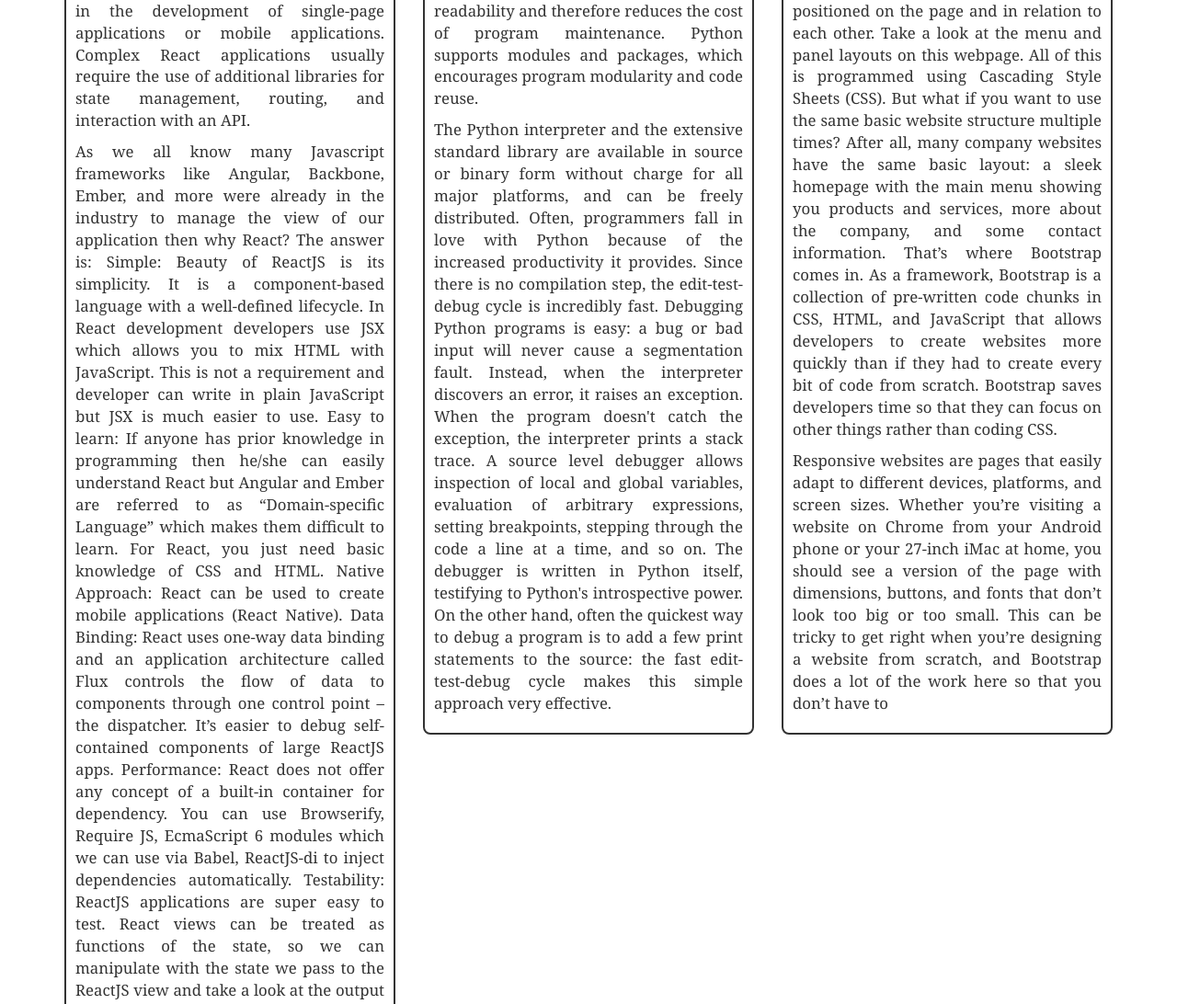
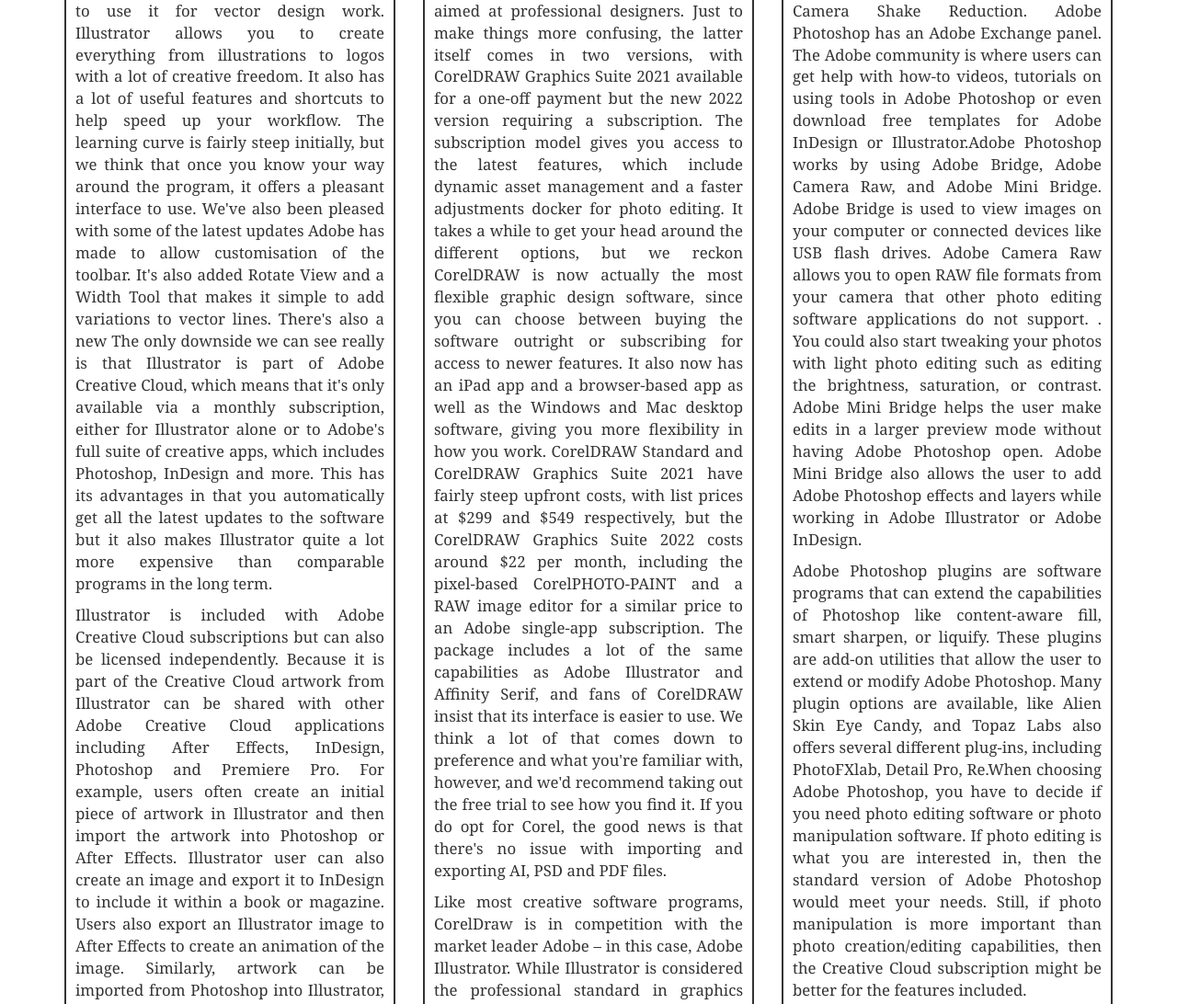
Before and after one commit to salmanumer86/bootstarp-test, a plain HTML site: page Graphic Designing Softwares.html in a window 1280 px wide. Shown: the part 703-1795 px from the top of the page at 92% size. Drawn offline with nearby package versions, Linux system fonts and the light colour scheme; a web font is replaced by a local one.

Commit message:
Text Content Changed

```diff
--- a/Graphic Designing Softwares.html
+++ b/Graphic Designing Softwares.html
@@ -74,7 +74,7 @@
           text-decoration-line: underline;
         "
       >
-        WEB DEVELOPMENT SOFTWARES
+        GRAPHIC DESIGNING SOFTWARES
       </h1>
       <svg
         xmlns="http://www.w3.org/2000/svg"
@@ -115,7 +115,7 @@
           d="M11.182.008C11.148-.03 9.923.023 8.857 1.18c-1.066 1.156-.902 2.482-.878 2.516.024.034 1.52.087 2.475-1.258.955-1.345.762-2.391.728-2.43Zm3.314 11.733c-.048-.096-2.325-1.234-2.113-3.422.212-2.189 1.675-2.789 1.698-2.854.023-.065-.597-.79-1.254-1.157a3.692 3.692 0 0 0-1.563-.434c-.108-.003-.483-.095-1.254.116-.508.139-1.653.589-1.968.607-.316.018-1.256-.522-2.267-.665-.647-.125-1.333.131-1.824.328-.49.196-1.422.754-2.074 2.237-.652 1.482-.311 3.83-.067 4.56.244.729.625 1.924 1.273 2.796.576.984 1.34 1.667 1.659 1.899.319.232 1.219.386 1.843.067.502-.308 1.408-.485 1.766-.472.357.013 1.061.154 1.782.539.571.197 1.111.115 1.652-.105.541-.221 1.324-1.059 2.238-2.758.347-.79.505-1.217.473-1.282Z"
         />
       </svg>
-      <p style="color: snow">Top Web Development and Designing Softwares</p>
+      <p style="color: snow">Top Graphic Designing Softwares</p>
     </div>
 
     <div style="padding-bottom: 10px" class="container">
@@ -130,7 +130,7 @@
           "
         >
           <div style="display: flex; justify-content: space-around">
-            <h3>JS REACT</h3>
+            <h3>ADOBE ILUSTRATOR</h3>
             <img
               width="50px"
               src="https://cdn4.iconfinder.com/data/icons/logos-3/600/React.js_logo-512.png"
@@ -146,42 +146,44 @@
             "
           >
             <p>
-              In a small definition, React is a declarative, efficient, and
-              flexible JavaScript library for building user interfaces. It is
-              maintained by Facebook and a community of individual developers
-              and companies. It is currently one of the most popular JavaScript
-              front-end libraries which has a strong foundation and a large
-              community supporting it. React can be used as a base in the
-              development of single-page applications or mobile applications.
-              Complex React applications usually require the use of additional
-              libraries for state management, routing, and interaction with an
-              API.
+              If you want the best graphic design software for vector drawing
+              and editing, then really you'll want Adobe Illustrator. Regular
+              updates have kept it ahead of growing competition in terms of the
+              range of features and tools (including the addition of Firefly
+              AI), and it also remains the industry-standard software, meaning
+              that if you're working or anyone other than yourself, you'll
+              probably be expected to use it for vector design work. Illustrator
+              allows you to create everything from illustrations to logos with a
+              lot of creative freedom. It also has a lot of useful features and
+              shortcuts to help speed up your workflow. The learning curve is
+              fairly steep initially, but we think that once you know your way
+              around the program, it offers a pleasant interface to use. We've
+              also been pleased with some of the latest updates Adobe has made
+              to allow customisation of the toolbar. It's also added Rotate View
+              and a Width Tool that makes it simple to add variations to vector
+              lines. There's also a new The only downside we can see really is
+              that Illustrator is part of Adobe Creative Cloud, which means that
+              it's only available via a monthly subscription, either for
+              Illustrator alone or to Adobe's full suite of creative apps, which
+              includes Photoshop, InDesign and more. This has its advantages in
+              that you automatically get all the latest updates to the software
+              but it also makes Illustrator quite a lot more expensive than
+              comparable programs in the long term.
             </p>
             <p>
-              As we all know many Javascript frameworks like Angular, Backbone,
-              Ember, and more were already in the industry to manage the view of
-              our application then why React? The answer is: Simple: Beauty of
-              ReactJS is its simplicity. It is a component-based language with a
-              well-defined lifecycle. In React development developers use JSX
-              which allows you to mix HTML with JavaScript. This is not a
-              requirement and developer can write in plain JavaScript but JSX is
-              much easier to use. Easy to learn: If anyone has prior knowledge
-              in programming then he/she can easily understand React but Angular
-              and Ember are referred to as “Domain-specific Language” which
-              makes them difficult to learn. For React, you just need basic
-              knowledge of CSS and HTML. Native Approach: React can be used to
-              create mobile applications (React Native). Data Binding: React
-              uses one-way data binding and an application architecture called
-              Flux controls the flow of data to components through one control
-              point – the dispatcher. It’s easier to debug self-contained
-              components of large ReactJS apps. Performance: React does not
-              offer any concept of a built-in container for dependency. You can
-              use Browserify, Require JS, EcmaScript 6 modules which we can use
-              via Babel, ReactJS-di to inject dependencies automatically.
-              Testability: ReactJS applications are super easy to test. React
-              views can be treated as functions of the state, so we can
-              manipulate with the state we pass to the ReactJS view and take a
-              look at the output and triggered actions, events, functions, etc.
+              Illustrator is included with Adobe Creative Cloud subscriptions
+              but can also be licensed independently. Because it is part of the
+              Creative Cloud artwork from Illustrator can be shared with other
+              Adobe Creative Cloud applications including After Effects,
+              InDesign, Photoshop and Premiere Pro. For example, users often
+              create an initial piece of artwork in Illustrator and then import
+              the artwork into Photoshop or After Effects. Illustrator user can
+              also create an image and export it to InDesign to include it
+              within a book or magazine. Users also export an Illustrator image
+              to After Effects to create an animation of the image. Similarly,
+              artwork can be imported from Photoshop into Illustrator, where a
+              final design can be assembled, mixing text, illustrations, and the
+              imported image.
             </p>
           </div>
         </div>
@@ -195,7 +197,7 @@
           "
         >
           <div style="display: flex; justify-content: space-around">
-            <h3>PHYTON</h3>
+            <h3>CORELDRAW</h3>
             <img
               width="50px"
               src="https://cdn.freebiesupply.com/logos/large/2x/python-5-logo-png-transparent.png"
@@ -211,34 +213,45 @@
             "
           >
             <p>
-              Python is an interpreted, object-oriented, high-level programming
-              language with dynamic semantics. Its high-level built in data
-              structures, combined with dynamic typing and dynamic binding, make
-              it very attractive for Rapid Application Development, as well as
-              for use as a scripting or glue language to connect existing
-              components together. Python's simple, easy to learn syntax
-              emphasizes readability and therefore reduces the cost of program
-              maintenance. Python supports modules and packages, which
-              encourages program modularity and code reuse.
+              Once the market leader in vector design, CorelDRAW lost some of
+              its popularity to Adobe Illustrator, but it still has legions of
+              loyal fans and it continues to upgrade its offering to keep up
+              with most of the features offered by competitors. It's now
+              available in two formats: in CorelDRAW Standard, which is marketed
+              to amateur enthusiasts, and CorelDRAW Graphics Suite, which is a
+              larger package of tools aimed at professional designers. Just to
+              make things more confusing, the latter itself comes in two
+              versions, with CorelDRAW Graphics Suite 2021 available for a
+              one-off payment but the new 2022 version requiring a subscription.
+              The subscription model gives you access to the latest features,
+              which include dynamic asset management and a faster adjustments
+              docker for photo editing. It takes a while to get your head around
+              the different options, but we reckon CorelDRAW is now actually the
+              most flexible graphic design software, since you can choose
+              between buying the software outright or subscribing for access to
+              newer features. It also now has an iPad app and a browser-based
+              app as well as the Windows and Mac desktop software, giving you
+              more flexibility in how you work. CorelDRAW Standard and CorelDRAW
+              Graphics Suite 2021 have fairly steep upfront costs, with list
+              prices at $299 and $549 respectively, but the CorelDRAW Graphics
+              Suite 2022 costs around $22 per month, including the pixel-based
+              CorelPHOTO-PAINT and a RAW image editor for a similar price to an
+              Adobe single-app subscription. The package includes a lot of the
+              same capabilities as Adobe Illustrator and Affinity Serif, and
+              fans of CorelDRAW insist that its interface is easier to use. We
+              think a lot of that comes down to preference and what you're
+              familiar with, however, and we'd recommend taking out the free
+              trial to see how you find it. If you do opt for Corel, the good
+              news is that there's no issue with importing and exporting AI, PSD
+              and PDF files.
             </p>
             <p>
-              The Python interpreter and the extensive standard library are
-              available in source or binary form without charge for all major
-              platforms, and can be freely distributed. Often, programmers fall
-              in love with Python because of the increased productivity it
-              provides. Since there is no compilation step, the edit-test-debug
-              cycle is incredibly fast. Debugging Python programs is easy: a bug
-              or bad input will never cause a segmentation fault. Instead, when
-              the interpreter discovers an error, it raises an exception. When
-              the program doesn't catch the exception, the interpreter prints a
-              stack trace. A source level debugger allows inspection of local
-              and global variables, evaluation of arbitrary expressions, setting
-              breakpoints, stepping through the code a line at a time, and so
-              on. The debugger is written in Python itself, testifying to
-              Python's introspective power. On the other hand, often the
-              quickest way to debug a program is to add a few print statements
-              to the source: the fast edit-test-debug cycle makes this simple
-              approach very effective.
+              Like most creative software programs, CorelDraw is in competition
+              with the market leader Adobe – in this case, Adobe Illustrator.
+              While Illustrator is considered the professional standard in
+              graphics software, CorelDraw has carved out a niche in the market
+              with its lower price, reduced difficulty and features suited to
+              industrial applications.
             </p>
           </div>
         </div>
@@ -252,7 +265,7 @@
           "
         >
           <div style="display: flex; justify-content: space-around">
-            <h3>BOOTSTRAP</h3>
+            <h3>ADOBE PHOTOSHOP</h3>
             <img
               width="50px"
               src="https://w7.pngwing.com/pngs/628/224/png-transparent-bootstrap-plain-wordmark-logo-icon.png"
@@ -269,35 +282,42 @@
             "
           >
             <p>
-              Bootstrap is an open-source framework used for creating
-              responsive, mobile-first sites. We know that’s a mouthful, so
-              let’s go through the parts of that definition one by one.
-              Bootstrap was initially created as an internal tool used by
-              Twitter but quickly became open source (free and publicly
-              available to use). Part of designing a website is designing how
-              different frames and menus are positioned on the page and in
-              relation to each other. Take a look at the menu and panel layouts
-              on this webpage. All of this is programmed using Cascading Style
-              Sheets (CSS). But what if you want to use the same basic website
-              structure multiple times? After all, many company websites have
-              the same basic layout: a sleek homepage with the main menu showing
-              you products and services, more about the company, and some
-              contact information. That’s where Bootstrap comes in. As a
-              framework, Bootstrap is a collection of pre-written code chunks in
-              CSS, HTML, and JavaScript that allows developers to create
-              websites more quickly than if they had to create every bit of code
-              from scratch. Bootstrap saves developers time so that they can
-              focus on other things rather than coding CSS.
+              Adobe Photoshop is useful for photo editing, graphic design, photo
+              restoration/retouching, photo-realistic drawings, and matte
+              paintings. Nowadays, Adobe Photoshop is used to edit photos on
+              mobile devices as well. Adobe Photoshop has many benefits,
+              including an easy user interface, quick photo rendering time, and
+              powerful tools like Content-Aware Fill and Adobe Camera Shake
+              Reduction. Adobe Photoshop has an Adobe Exchange panel. The Adobe
+              community is where users can get help with how-to videos,
+              tutorials on using tools in Adobe Photoshop or even download free
+              templates for Adobe InDesign or Illustrator.Adobe Photoshop works
+              by using Adobe Bridge, Adobe Camera Raw, and Adobe Mini Bridge.
+              Adobe Bridge is used to view images on your computer or connected
+              devices like USB flash drives. Adobe Camera Raw allows you to open
+              RAW file formats from your camera that other photo editing
+              software applications do not support. . You could also start
+              tweaking your photos with light photo editing such as editing the
+              brightness, saturation, or contrast. Adobe Mini Bridge helps the
+              user make edits in a larger preview mode without having Adobe
+              Photoshop open. Adobe Mini Bridge also allows the user to add
+              Adobe Photoshop effects and layers while working in Adobe
+              Illustrator or Adobe InDesign.
             </p>
             <p>
-              Responsive websites are pages that easily adapt to different
-              devices, platforms, and screen sizes. Whether you’re visiting a
-              website on Chrome from your Android phone or your 27-inch iMac at
-              home, you should see a version of the page with dimensions,
-              buttons, and fonts that don’t look too big or too small. This can
-              be tricky to get right when you’re designing a website from
-              scratch, and Bootstrap does a lot of the work here so that you
-              don’t have to
+              Adobe Photoshop plugins are software programs that can extend the
+              capabilities of Photoshop like content-aware fill, smart sharpen,
+              or liquify. These plugins are add-on utilities that allow the user
+              to extend or modify Adobe Photoshop. Many plugin options are
+              available, like Alien Skin Eye Candy, and Topaz Labs also offers
+              several different plug-ins, including PhotoFXlab, Detail Pro,
+              Re.When choosing Adobe Photoshop, you have to decide if you need
+              photo editing software or photo manipulation software. If photo
+              editing is what you are interested in, then the standard version
+              of Adobe Photoshop would meet your needs. Still, if photo
+              manipulation is more important than photo creation/editing
+              capabilities, then the Creative Cloud subscription might be better
+              for the features included.
             </p>
           </div>
         </div>
```
